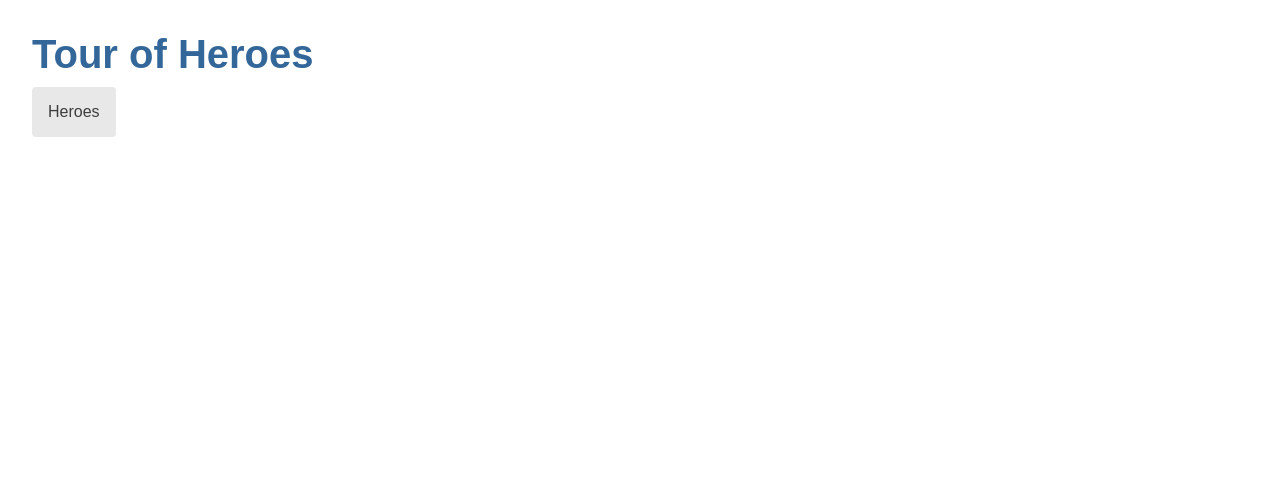
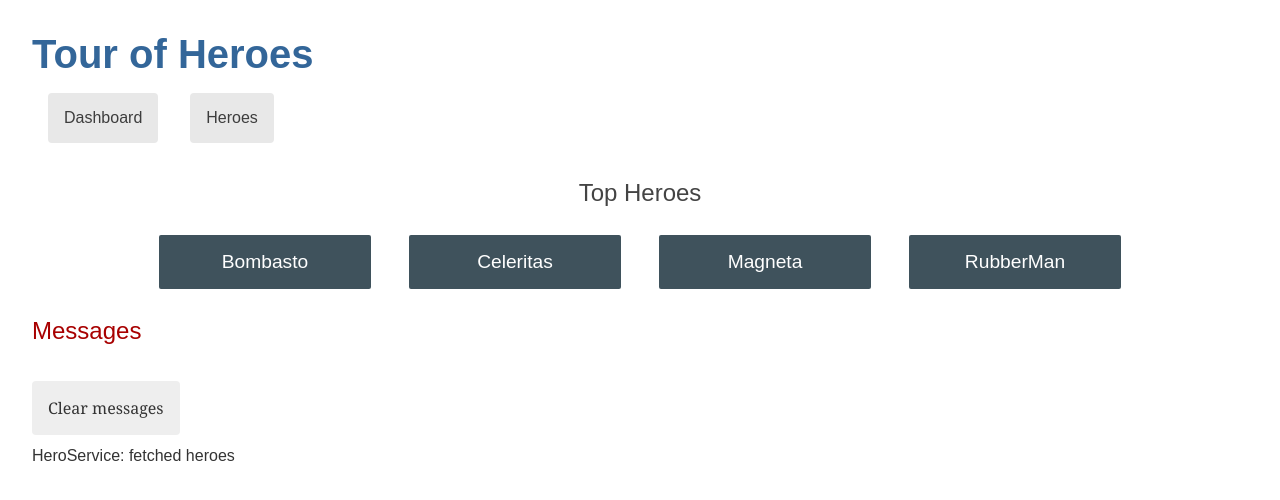
Before and after one commit to tlavrova/angular-tour-of-heroes, an Angular app: page /dashboard in a window 1280 px wide. Before the commit this address led to /. Shown: the top 500 px of the page. Built offline with nearby package versions, Linux system fonts and the light colour scheme.

Commit message:
Add a dashboard view

```diff
--- a/src/app/app-routing.module.ts
+++ b/src/app/app-routing.module.ts
@@ -1,9 +1,12 @@
 import { NgModule } from '@angular/core';
 import { RouterModule, Routes } from '@angular/router';
 import { HeroesComponent } from './heroes/heroes.component';
+import {DashboardComponent} from "./dashboard/dashboard.component";
 
 const routes: Routes = [
-  { path: 'heroes', component: HeroesComponent }
+  { path: 'heroes', component: HeroesComponent },
+  { path: 'dashboard', component: DashboardComponent },
+  { path: '', redirectTo: '/dashboard', pathMatch: 'full' }
 ];
 
 @NgModule({
--- a/src/app/app.component.css
+++ b/src/app/app.component.css
@@ -4,8 +4,8 @@
 }
 nav a {
   padding: 1rem;
+  margin: 1rem;
   text-decoration: none;
-  margin-top: 10px;
   display: inline-block;
   background-color: #e8e8e8;
   color: #3d3d3d;
--- a/src/app/app.component.ts
+++ b/src/app/app.component.ts
@@ -6,6 +6,7 @@
   template: `
     <h1>{{title}}</h1>
     <nav>
+      <a routerLink="/dashboard">Dashboard</a>
       <a routerLink="/heroes">Heroes</a>
     </nav>
     <router-outlet></router-outlet>
--- a/src/app/app.module.ts
+++ b/src/app/app.module.ts
@@ -7,13 +7,15 @@
 import { HeroDetailComponent } from './hero-detail/hero-detail.component';
 import { MessagesComponent } from './messages/messages.component';
 import { AppRoutingModule } from './app-routing.module';
+import { DashboardComponent } from './dashboard/dashboard.component';
 
 @NgModule({
   declarations: [
     AppComponent,
     HeroesComponent,
     HeroDetailComponent,
-    MessagesComponent
+    MessagesComponent,
+    DashboardComponent
   ],
   imports: [
     BrowserModule,
--- /dev/null
+++ b/src/app/dashboard/dashboard.component.css
@@ -0,0 +1,50 @@
+/* DashboardComponent's private CSS styles */
+
+h2 {
+  text-align: center;
+}
+
+.heroes-menu {
+  padding: 0;
+  margin: auto;
+  max-width: 1000px;
+
+  /* flexbox */
+  display: flex;
+  flex-direction: row;
+  flex-wrap: wrap;
+  justify-content: space-around;
+  align-content: flex-start;
+  align-items: flex-start;
+}
+
+a {
+  background-color: #3f525c;
+  border-radius: 2px;
+  padding: 1rem;
+  font-size: 1.2rem;
+  text-decoration: none;
+  display: inline-block;
+  color: #fff;
+  text-align: center;
+  width: 100%;
+  min-width: 70px;
+  margin: .5rem auto;
+  box-sizing: border-box;
+
+  /* flexbox */
+  order: 0;
+  flex: 0 1 auto;
+  align-self: auto;
+}
+
+@media (min-width: 600px) {
+  a {
+    width: 18%;
+    box-sizing: content-box;
+  }
+}
+
+a:hover {
+  background-color: #000;
+}
--- /dev/null
+++ b/src/app/dashboard/dashboard.component.ts
@@ -0,0 +1,31 @@
+import { Component, OnInit } from '@angular/core';
+import { Hero } from '../hero';
+import { HeroService } from '../hero.service';
+
+@Component({
+  selector: 'app-dashboard',
+  styleUrls: ['./dashboard.component.css'],
+  template: `
+    <h2>Top Heroes</h2>
+    <div class="heroes-menu">
+      <a *ngFor="let hero of heroes">
+        {{hero.name}}
+      </a>
+    </div>
+  `
+})
+
+export class DashboardComponent implements OnInit {
+  heroes: Hero[] = [];
+
+  constructor(private heroService: HeroService) { }
+
+  ngOnInit(): void {
+    this.getHeroes();
+  }
+
+  getHeroes(): void {
+    this.heroService.getHeroes()
+      .subscribe(heroes => this.heroes = heroes.slice(1, 5));
+  }
+}
```
Also changed, not shown: 1 other file (tests, documents, lock files or other folders).
